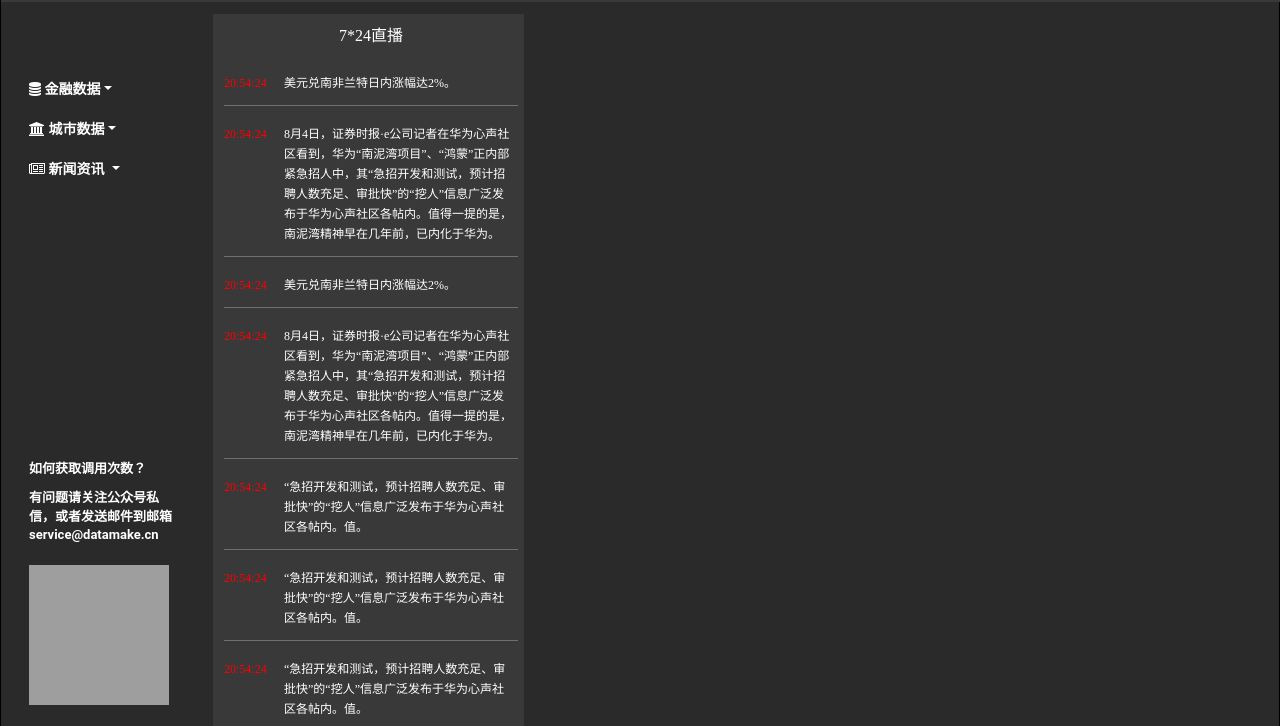
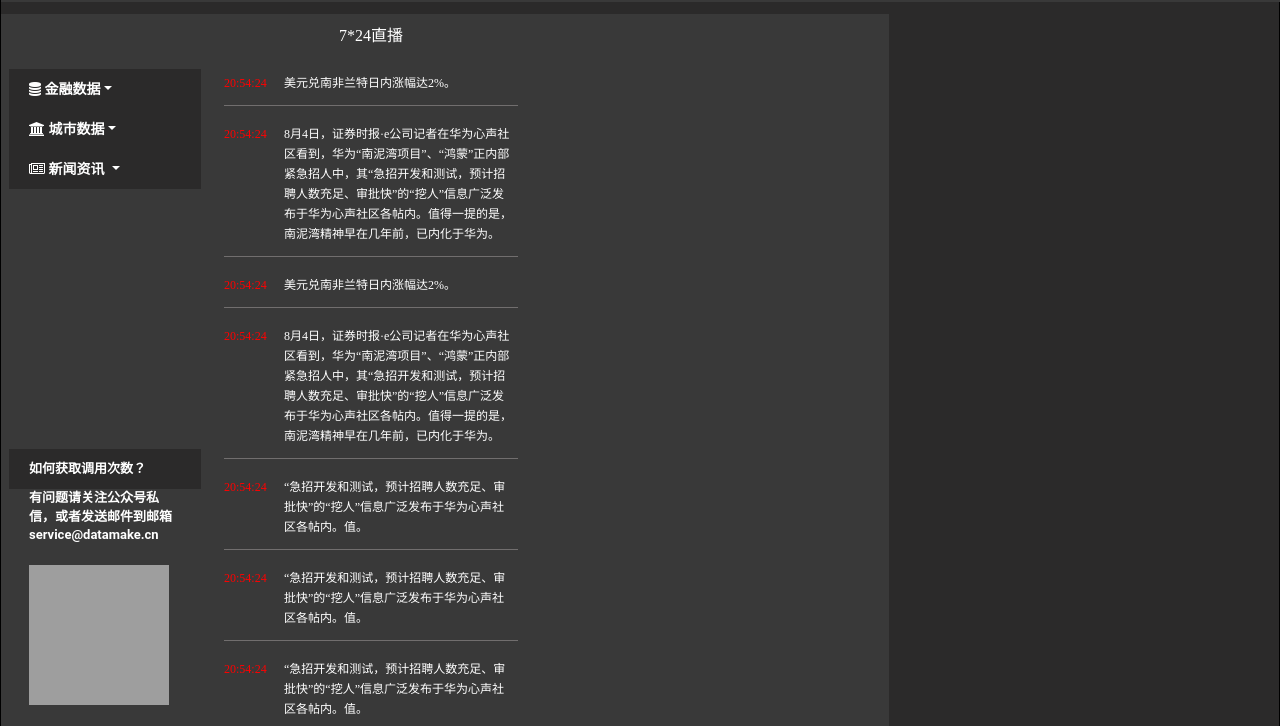
Before and after one commit to data2/datamake-pc, a plain HTML site: page news.html in a window 1280 px wide. Shown: the part 74-800 px from the top of the page. Drawn offline with Linux system fonts and the light colour scheme; no server answers; grey boxes are pictures that could not be loaded.

Commit message:
台式机

```diff
--- a/news.html
+++ b/news.html
@@ -127,7 +127,7 @@
             <iframe src="news_directory.html" name="directory" style="width: 311px;height: 726px;margin: 12px 12px 12px 12px;background-color: #393939; "></iframe>
         </div>
         <!--正文 -->
-        <div style="width: 900px;height: 750px; float: right; ">
+        <div style="">
             <div class="content" style="width: 888px;height: 726px;margin: 12px 12px 12px 0px;background-color: #393939;">
                 <!-- title -->
                 <div style="width: 888px;height: 40px; text-align: left;display: inline-block;">
```
Also changed, not shown: city.html (+1 -1 lines).
